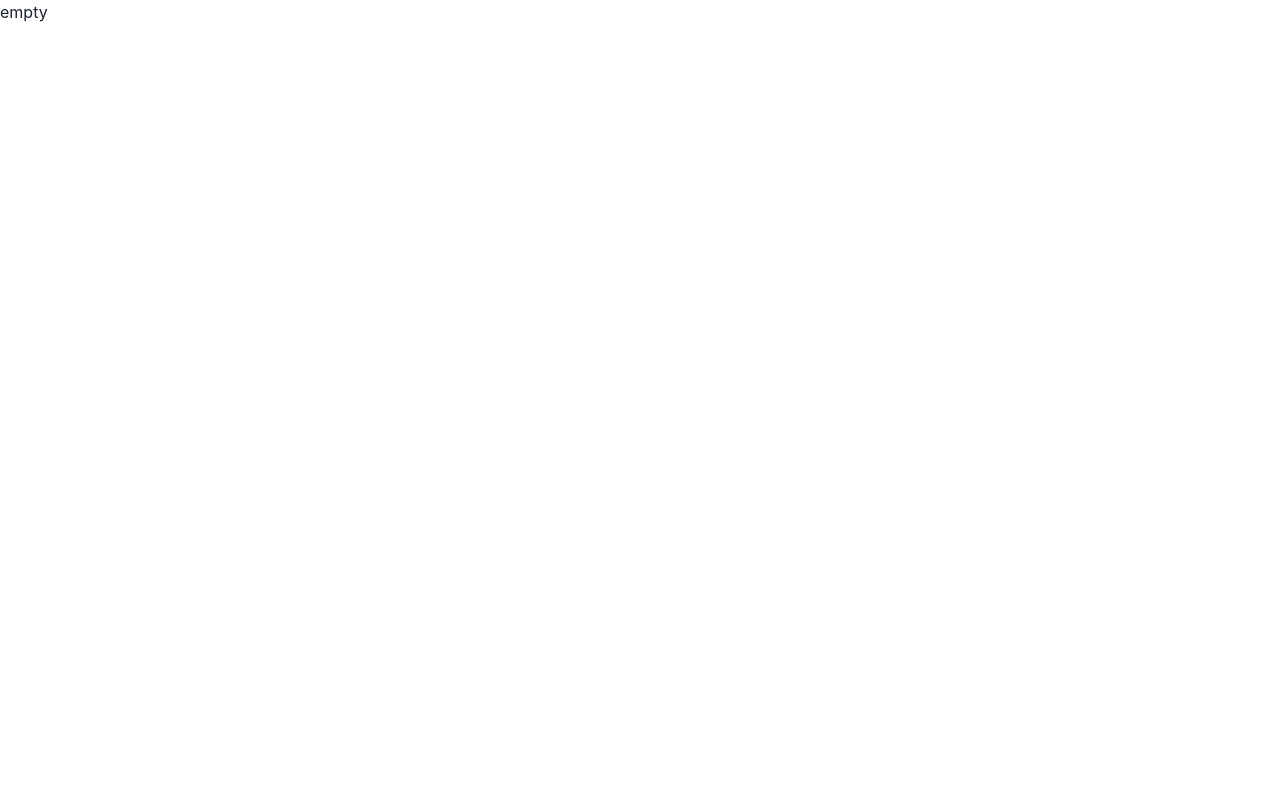
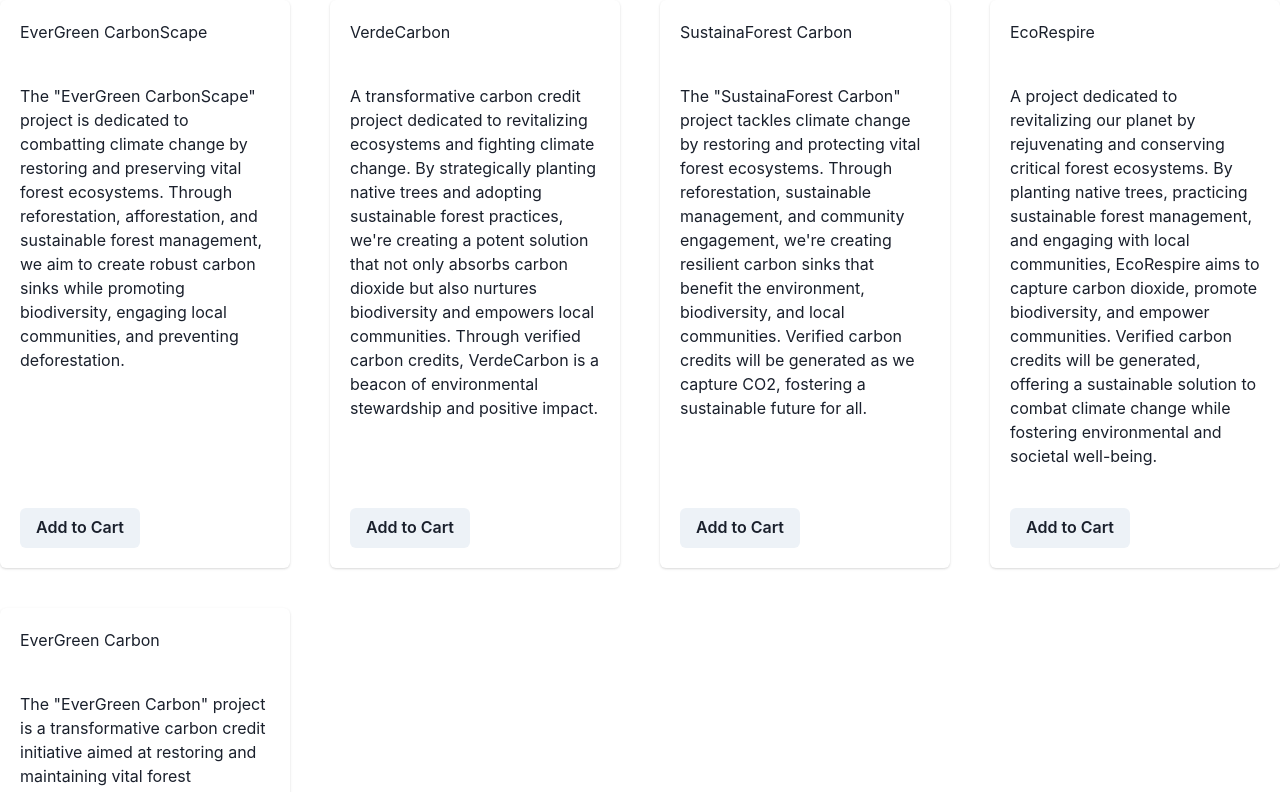
Before and after one commit to phbo85/carbon-offset-marketplace, a Next.js app: page / in a window 1280 px wide. Shown: the top 792 px of the page. Built offline with nearby package versions, Linux system fonts and the light colour scheme.

Commit message:
add basic cards

```diff
--- a/app/page.tsx
+++ b/app/page.tsx
@@ -1,3 +1,9 @@
+import ProjectsList from '@/components/ProjectList'
+
 export default function Home() {
-  return <main>empty</main>
+  return (
+    <main>
+      <ProjectsList />
+    </main>
+  )
 }
--- /dev/null
+++ b/components/ProjectCard.tsx
@@ -0,0 +1,21 @@
+import {
+  Card,
+  CardHeader,
+  CardBody,
+  CardFooter,
+  Button,
+} from '@chakra-ui/react'
+import { type Project } from '@/lib/projects/schema'
+
+const ProjectCard = ({ project }: { project: Project }) => {
+  return (
+    <Card>
+      <CardHeader>{project.name}</CardHeader>
+      <CardBody>{project.description}</CardBody>
+      <CardFooter>
+        <Button>Add to Cart</Button>
+      </CardFooter>
+    </Card>
+  )
+}
+export default ProjectCard
--- /dev/null
+++ b/components/ProjectList.tsx
@@ -0,0 +1,17 @@
+import { SimpleGrid } from '@chakra-ui/react'
+import { getProjects } from '@/lib/projects/getData'
+import ProjectCard from './ProjectCard'
+
+const ProjectsList = () => {
+  const projects = getProjects()
+
+  return (
+    <SimpleGrid columns={{ base: 1, md: 2, lg: 3, xl: 4 }} spacing={10}>
+      {projects.map((project) => (
+        <ProjectCard project={project} key={project.id} />
+      ))}
+    </SimpleGrid>
+  )
+}
+
+export default ProjectsList
```
